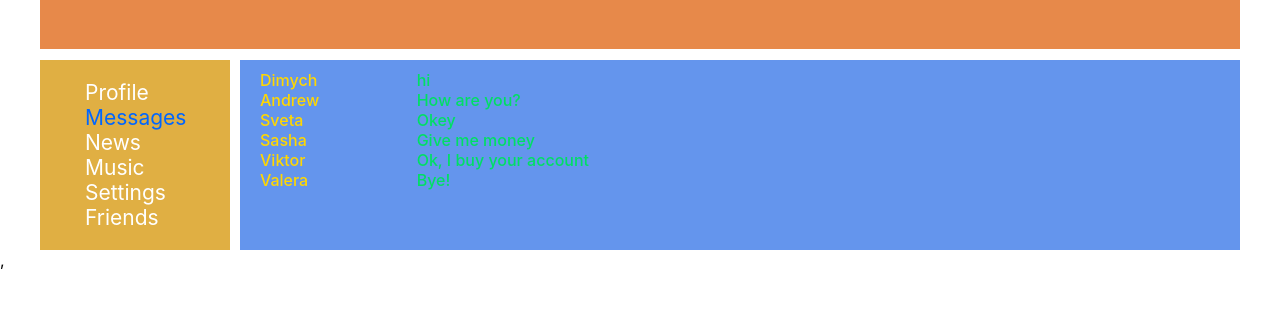
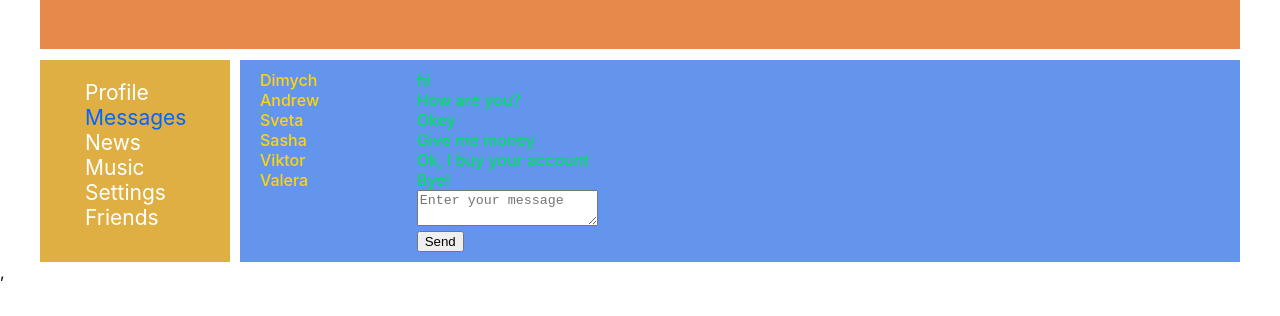
Before and after one commit to MaksimTynkovich/Social-network, a React (Create React App) app: page /Dialogs in a window 1280 px wide. Shown: the top 316 px of the page. Built offline with nearby package versions, Linux system fonts and the light colour scheme.

Commit message:
Creation UI

```diff
--- a/src/components/Dialogs/Dialogs.jsx
+++ b/src/components/Dialogs/Dialogs.jsx
@@ -14,7 +14,9 @@ const Dialogs = (props) => {
             {dialogsElements}
             </div>
             <div className={s.messages}>
-                {messagesElements}
+                <div>{messagesElements}</div>
+                <div><textarea placeholder='Enter your message'></textarea></div>
+                <div><button onClick = {()=> {alert('123');} }>Send</button></div>
             </div>
         </div>
     )
```
